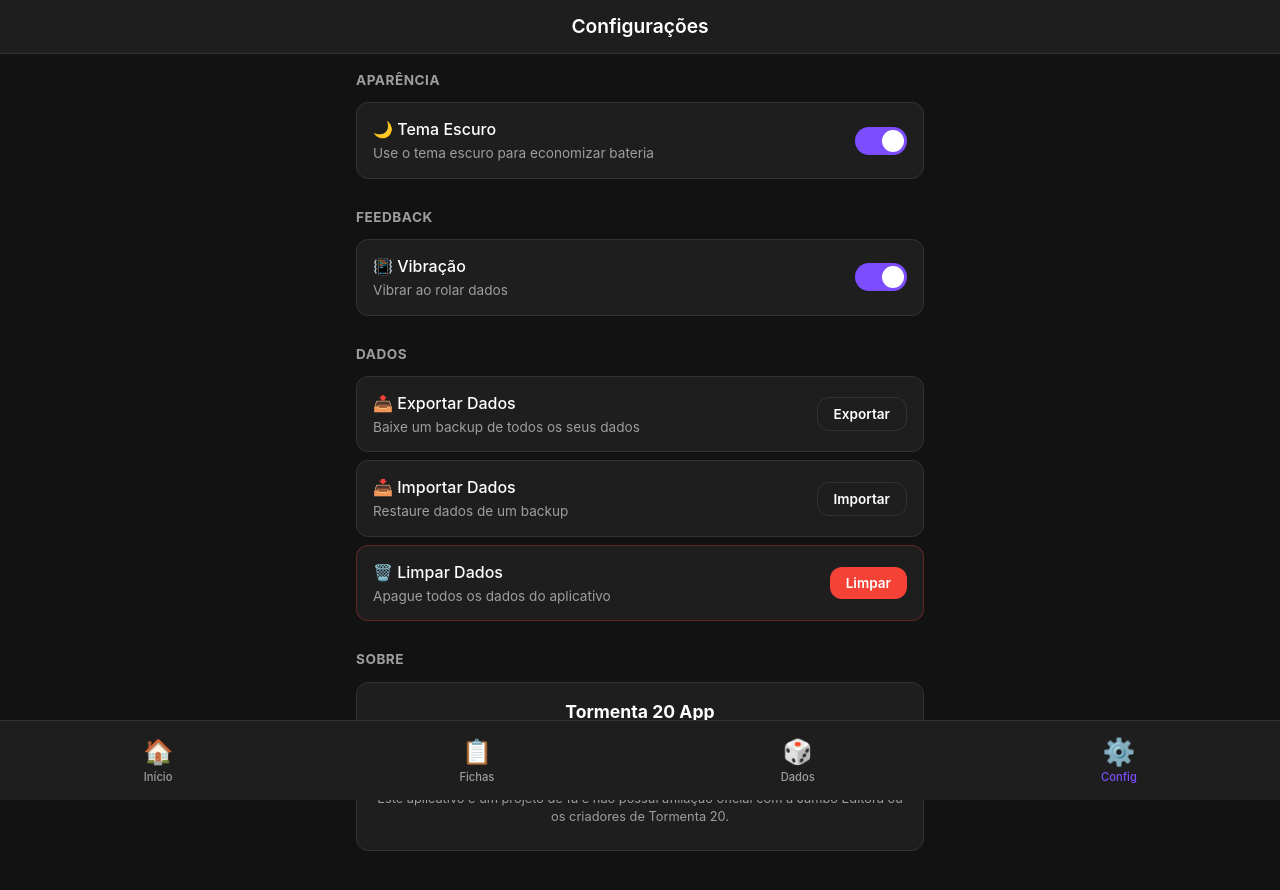
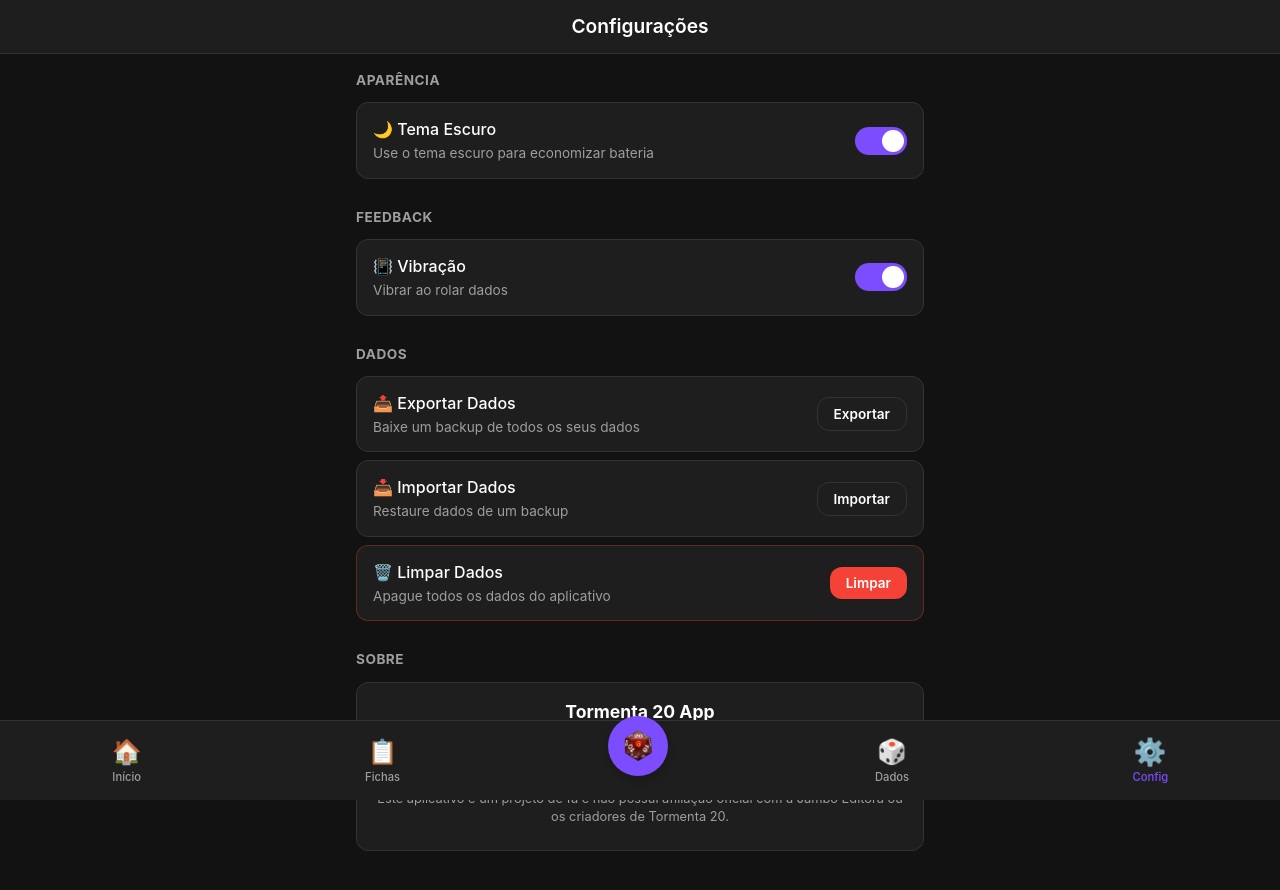
Before and after one commit to GabrielMakeDrive/Tormenta20-App, a React (Create React App) app: page /settings in a window 1280 px wide. Shown: the top 890 px of the page. Built offline with nearby package versions, Linux system fonts and the light colour scheme.

Commit message:
D20 Icon + Deploy

```diff
--- a/package.json
+++ b/package.json
@@ -20,8 +20,7 @@
     "start": "react-scripts start",
     "build": "react-scripts build",
     "test": "react-scripts test",
-    "predeploy": "npm run build",
-    "deploy": "Remove-Item -Recurse -Force docs; Copy-Item -Recurse build docs; gh-pages -d docs"
+    "deploy": "powershell -Command \"Copy-Item -Recurse -Force build docs\""
   },
   "eslintConfig": {
     "extends": [
@@ -42,6 +41,8 @@
     ]
   },
   "devDependencies": {
+    "cross-env": "^7.0.3",
+    "rimraf": "^6.0.1",
     "gh-pages": "^6.3.0"
   }
 }
--- a/src/components/BottomNav/BottomNav.css
+++ b/src/components/BottomNav/BottomNav.css
@@ -49,3 +49,25 @@
   font-size: 0.7rem;
   font-weight: 500;
 }
+
+.nav-item.middle {
+  width: 60px;
+  height: 60px;
+  border-radius: 50%;
+  background: var(--primary-color);
+  color: white;
+  position: relative;
+  top: -15px;
+  box-shadow: 0 4px 8px rgba(0, 0, 0, 0.2);
+}
+
+.nav-item.middle .nav-icon {
+  font-size: 2rem;
+  width: 48px;
+  height: 48px;
+  object-fit: contain;
+}
+
+.nav-item.middle:active {
+  transform: scale(0.95) translateY(-15px);
+}
--- a/src/components/BottomNav/BottomNav.jsx
+++ b/src/components/BottomNav/BottomNav.jsx
@@ -1,10 +1,12 @@
 import React from 'react';
 import { useNavigate, useLocation } from 'react-router-dom';
+import d20Icon from '../../assets/d20.png';
 import './BottomNav.css';
 
 const navItems = [
   { path: '/', icon: '🏠', label: 'Início' },
   { path: '/characters', icon: '📋', label: 'Fichas' },
+  { path: '/dice', icon: '🎲', label: 'D20', isMiddle: true },
   { path: '/dice', icon: '🎲', label: 'Dados' },
   { path: '/settings', icon: '⚙️', label: 'Config' },
 ];
@@ -15,14 +17,18 @@
 
   return (
     <nav className="bottom-nav">
-      {navItems.map((item) => (
+      {navItems.map((item, index) => (
         <button
-          key={item.path}
-          className={`nav-item ${location.pathname === item.path ? 'active' : ''}`}
+          key={index}
+          className={`nav-item ${location.pathname === item.path ? 'active' : ''} ${item.isMiddle ? 'middle' : ''}`}
           onClick={() => navigate(item.path)}
         >
-          <span className="nav-icon">{item.icon}</span>
-          <span className="nav-label">{item.label}</span>
+          {item.isMiddle ? (
+            <img src={d20Icon} alt="D20" className="nav-icon" />
+          ) : (
+            <span className="nav-icon">{item.icon}</span>
+          )}
+          {!item.isMiddle && <span className="nav-label">{item.label}</span>}
         </button>
       ))}
     </nav>
```
Also changed, not shown: public/d20.png (added), src/assets/d20.png (added), 13 other files (tests, documents, lock files or other folders).
